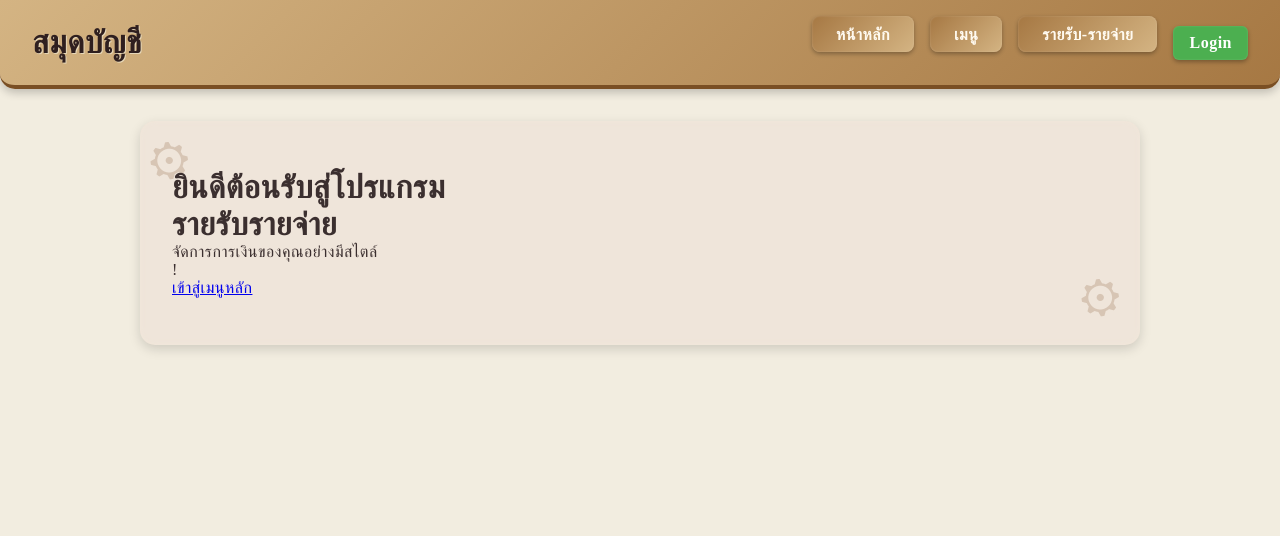
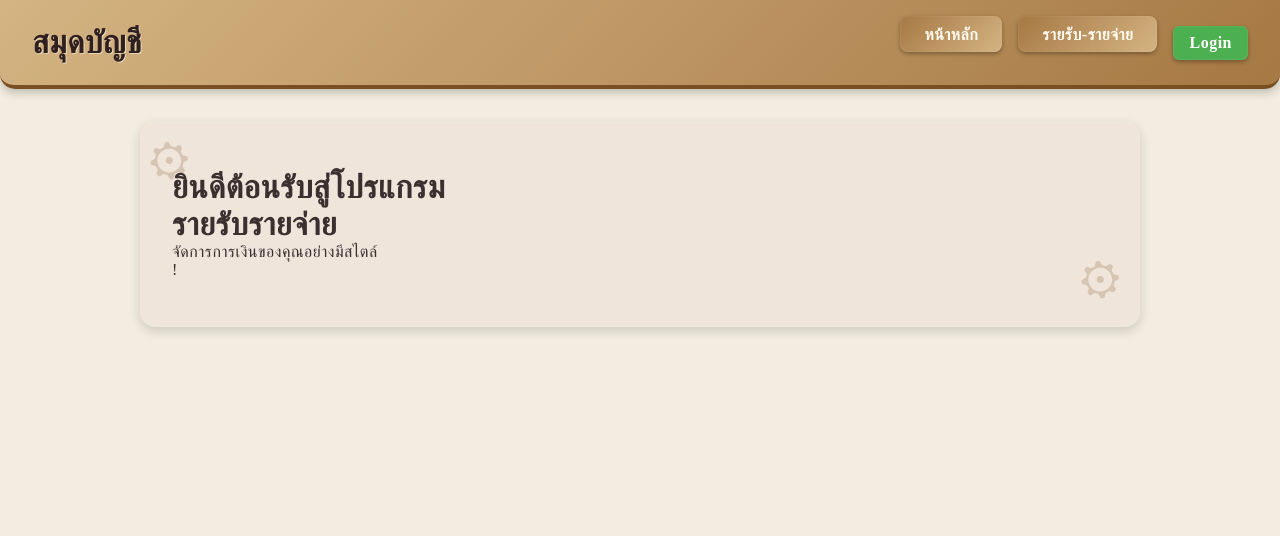
Before and after one commit to PattanapongLampa13/Income-and-Expense-Account, a Django app: page /home/ in a window 1280 px wide. Shown: the top 536 px of the page. Run offline with Django 5.2, Linux system fonts and the light colour scheme; the visitor is signed in with stand-in values (Sample User, id 1); some web fonts are replaced.

Commit message:
Update session cookie age to 30 minutes and comment out menu links in templates

```diff
--- a/app_cout/settings.py
+++ b/app_cout/settings.py
@@ -143,7 +143,7 @@
 
 
 # ตั้งเวลา session หมดอายุ (เช่น 30 นาที)
-SESSION_COOKIE_AGE = 60  # วินาที (30 นาที)
+SESSION_COOKIE_AGE = 1800  # วินาที (30 นาที)
 
 # Default primary key field type
 # https://docs.djangoproject.com/en/5.2/ref/settings/#default-auto-field
--- a/templates/base.html
+++ b/templates/base.html
@@ -110,7 +110,7 @@
     <nav>
         <ul>
             <li><a href="{% url 'home' %}">หน้าหลัก</a></li>
-            <li><a href="{% url 'menu' %}">เมนู</a></li>
+            {% comment %} <li><a href="{% url 'menu' %}">เมนู</a></li> {% endcomment %}
             {% comment %} <li><a href="{% url 'digitolsum' %}">บันทึกรายรับรายจ่าย</a></li>
             <li><a href="{% url 'slip' %}">สรุปยอดรายรับ-รายจ่าย</a></li> {% endcomment %}
             <li><a href="{% url 'income_expense' %}">รายรับ-รายจ่าย</a></li>
--- a/templates/home.html
+++ b/templates/home.html
@@ -6,7 +6,7 @@
         จัดการการเงินของคุณอย่างมีสไตล์<br>
         <span class="cyberpunk-highlight"></span>!
     </p>
-    <a href="{% url 'menu' %}" class="cyberpunk-btn">เข้าสู่เมนูหลัก</a>
+    {% comment %} <a href="{% url 'menu' %}" class="cyberpunk-btn">เข้าสู่เมนูหลัก</a> {% endcomment %}
 </div>
 {% endblock %}
 <style>
```
